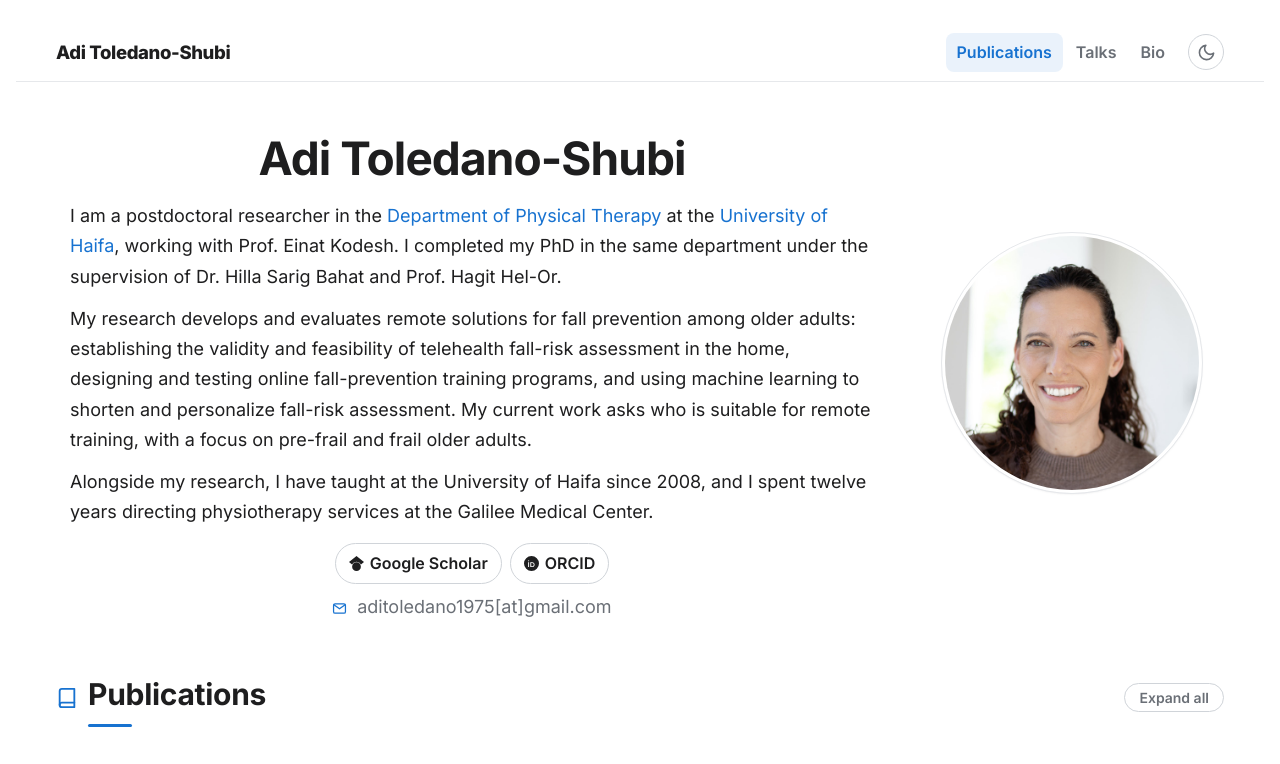
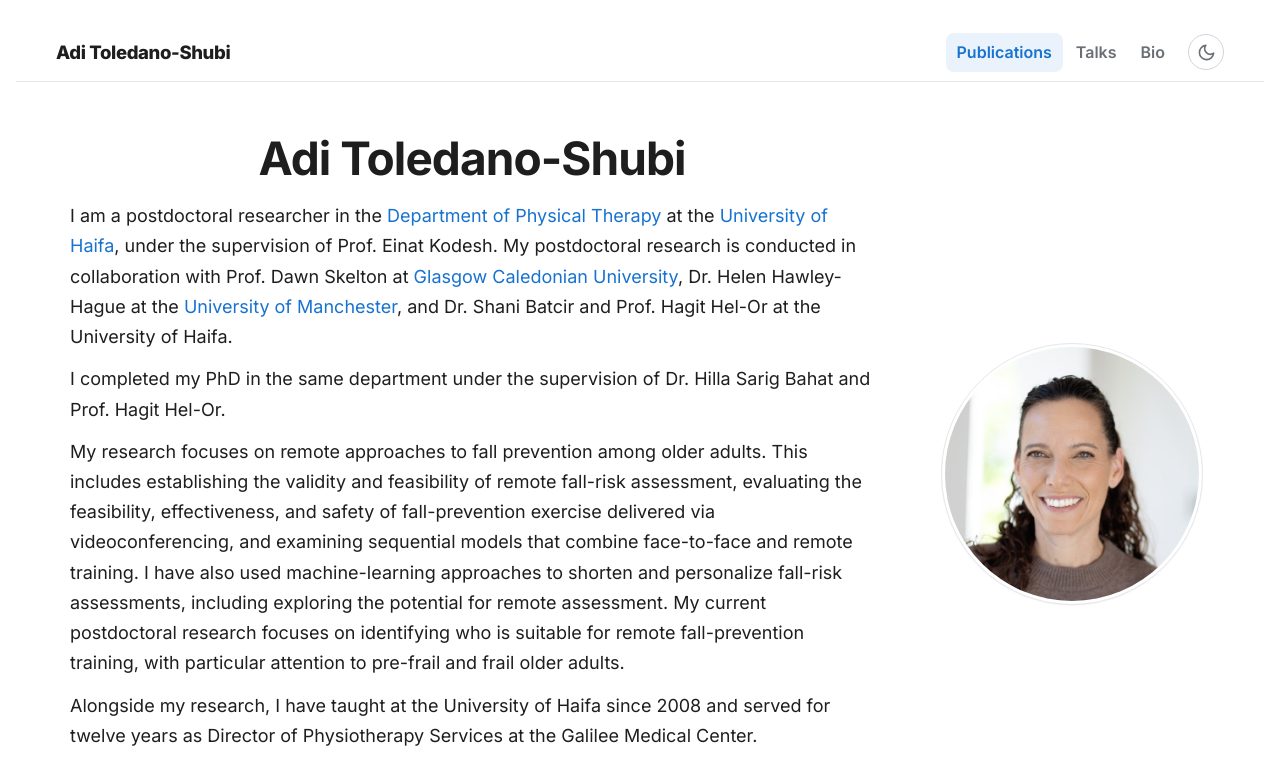
Before and after one commit to aditoledanoshubi/AdiToledanoShubi.github.io, a plain HTML site: page index.html in a window 1280 px wide. Shown: the top 764 px of the page. Drawn offline with Linux system fonts and the light colour scheme.

Commit message:
Expand the about section with collaborators and research detail

```diff
--- a/index.html
+++ b/index.html
@@ -137,13 +137,16 @@
             <td class="header-text" style="padding:2.5%;width:72%;vertical-align:middle">
               <h1 class="name" style="text-align:center">Adi Toledano-Shubi</h1>
               <p>
-                I am a postdoctoral researcher in the <a target="_blank" rel="noopener noreferrer" href="https://hw.haifa.ac.il/pt-en/?lang=en">Department of Physical Therapy</a> at the <a target="_blank" rel="noopener noreferrer" href="https://www.haifa.ac.il/">University of Haifa</a>, working with Prof. Einat Kodesh. I completed my PhD in the same department under the supervision of Dr. Hilla Sarig Bahat and Prof. Hagit Hel-Or.
+                I am a postdoctoral researcher in the <a target="_blank" rel="noopener noreferrer" href="https://hw.haifa.ac.il/pt-en/?lang=en">Department of Physical Therapy</a> at the <a target="_blank" rel="noopener noreferrer" href="https://www.haifa.ac.il/">University of Haifa</a>, under the supervision of Prof. Einat Kodesh. My postdoctoral research is conducted in collaboration with Prof. Dawn Skelton at <a target="_blank" rel="noopener noreferrer" href="https://www.gcu.ac.uk/">Glasgow Caledonian University</a>, Dr. Helen Hawley-Hague at the <a target="_blank" rel="noopener noreferrer" href="https://www.manchester.ac.uk/">University of Manchester</a>, and Dr. Shani Batcir and Prof. Hagit Hel-Or at the University of Haifa.
               </p>
               <p>
-                My research develops and evaluates remote solutions for fall prevention among older adults: establishing the validity and feasibility of telehealth fall-risk assessment in the home, designing and testing online fall-prevention training programs, and using machine learning to shorten and personalize fall-risk assessment. My current work asks who is suitable for remote training, with a focus on pre-frail and frail older adults.
+                I completed my PhD in the same department under the supervision of Dr. Hilla Sarig Bahat and Prof. Hagit Hel-Or.
               </p>
               <p>
-                Alongside my research, I have taught at the University of Haifa since 2008, and I spent twelve years directing physiotherapy services at the Galilee Medical Center.
+                My research focuses on remote approaches to fall prevention among older adults. This includes establishing the validity and feasibility of remote fall-risk assessment, evaluating the feasibility, effectiveness, and safety of fall-prevention exercise delivered via videoconferencing, and examining sequential models that combine face-to-face and remote training. I have also used machine-learning approaches to shorten and personalize fall-risk assessments, including exploring the potential for remote assessment. My current postdoctoral research focuses on identifying who is suitable for remote fall-prevention training, with particular attention to pre-frail and frail older adults.
+              </p>
+              <p>
+                Alongside my research, I have taught at the University of Haifa since 2008 and served for twelve years as Director of Physiotherapy Services at the Galilee Medical Center.
               </p>
               <div class="social-links">
                 <a target="_blank" rel="noopener noreferrer" href="https://scholar.google.com/citations?user=kOce1IUAAAAJ&amp;hl=en" aria-label="Google Scholar">
```
